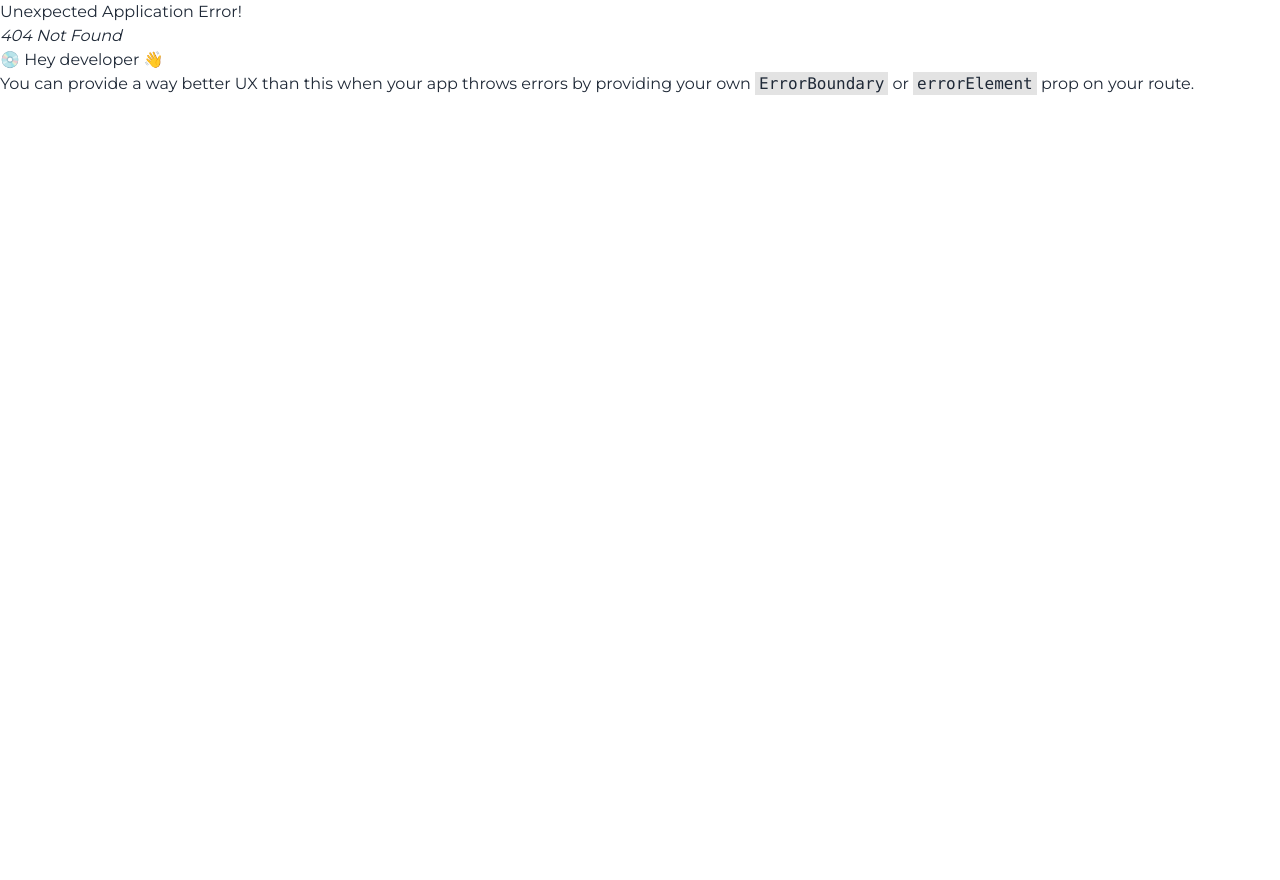
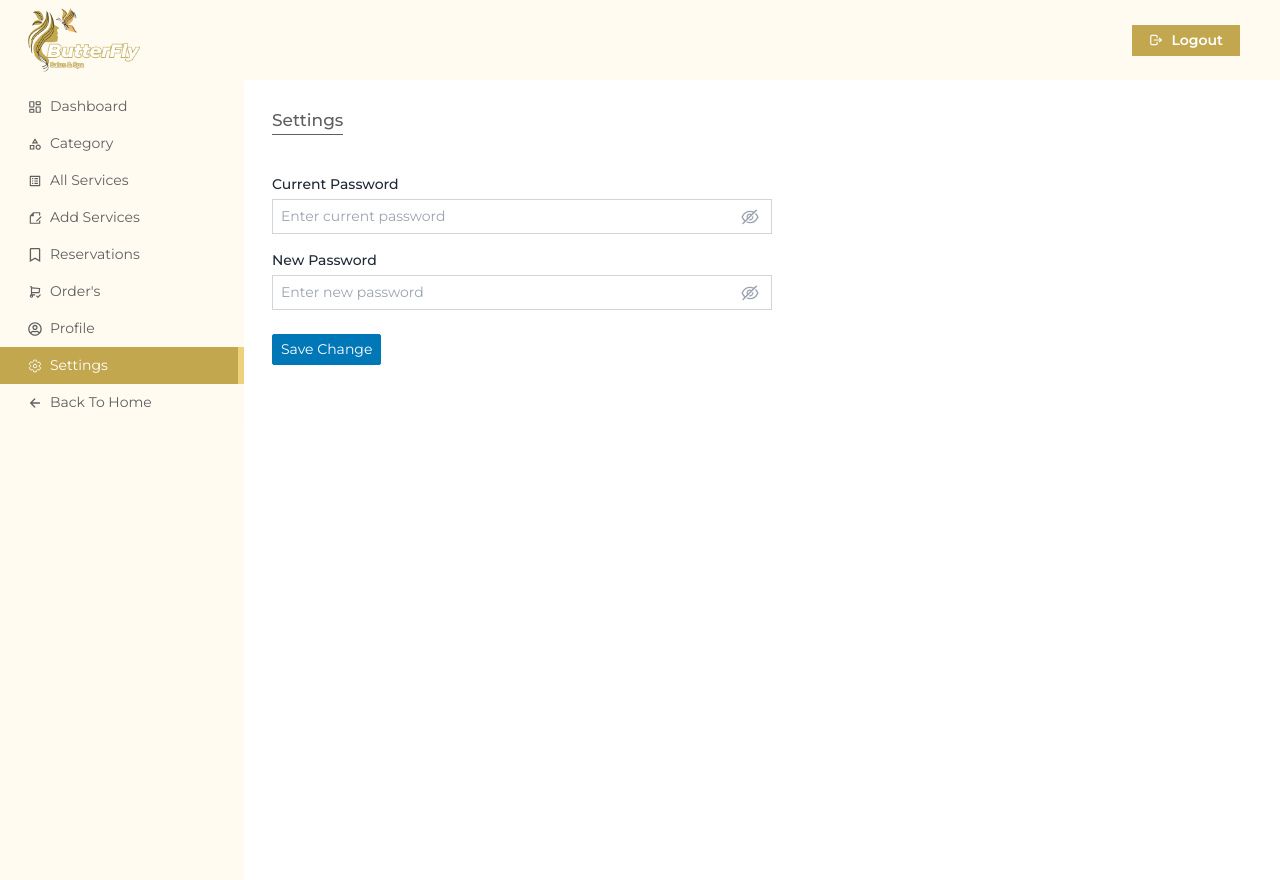
Before and after one commit to Electra51/butterfly-frontend, a React (Vite) app: page /dashboard/settings in a window 1280 px wide. Before the commit this address had no page. Before the commit the page ends 800 px from the top, so only its background shows below. Built offline with nearby package versions, Linux system fonts and the light colour scheme.

Commit message:
password change features

```diff
--- a/src/Pages/DashboardPage/ProfilePage/Profile.jsx
+++ b/src/Pages/DashboardPage/ProfilePage/Profile.jsx
@@ -135,7 +135,7 @@ const Profile = () => {
         <div className="m-2">
           <CommonDashboardHeader title={"User Details"} />
           {userDetails ? (
-            <div className="max-w-[1000px] my-4 px-1">
+            <div className="max-w-[1000px] my-6 px-1">
               {isEditMode ? (
                 <div className="py-2">
                   <div className="rounded-sm flex justify-normal items-start gap-10">
--- /dev/null
+++ b/src/Pages/DashboardPage/SettingPage/Setting.jsx
@@ -0,0 +1,117 @@
+import React, { useState } from "react";
+import CommonDashboardHeader from "../../../Components/Common/CommonDashboardHeader";
+import { AiOutlineEye, AiOutlineEyeInvisible } from "react-icons/ai";
+import axios from "axios";
+import toast from "react-hot-toast";
+
+const Setting = () => {
+  const userData = JSON.parse(localStorage.getItem("user-token"));
+  const [show, setShow] = useState(false);
+  const [oldPassword, setOldPassword] = useState("");
+  const [newPassword, setNewPassword] = useState("");
+  const [loading, setLoading] = useState(false);
+
+  const handleUpdatePassword = async () => {
+    if (!oldPassword || !newPassword) {
+      return toast.error("Both fields are required.");
+    }
+
+    try {
+      setLoading(true);
+      const response = await axios.put(
+        `http://localhost:8080/api/v1/auth/change-password/${userData?.user?.email}`,
+        { oldPassword, newPassword },
+        {
+          headers: { "Content-Type": "application/json" },
+        }
+      );
+
+      toast.success(response.data.message || "Password updated successfully!");
+      setOldPassword("");
+      setNewPassword("");
+    } catch (error) {
+      toast.error(error.response?.data?.error || "Failed to update password");
+    } finally {
+      setLoading(false);
+    }
+  };
+
+  return (
+    <div className="m-2">
+      <CommonDashboardHeader title={"Settings"} />
+      <div className="my-6 w-[1000px]">
+        <div className="w-1/2">
+          {/* Current Password */}
+          <div className="form-control">
+            <label
+              htmlFor="oldPassword"
+              className="font-medium text-[14px] mt-4">
+              Current Password
+            </label>
+            <div className="relative">
+              <input
+                type={show ? "text" : "password"}
+                placeholder="Enter current password"
+                id="oldPassword"
+                value={oldPassword}
+                onChange={(e) => setOldPassword(e.target.value)}
+                className="border border-gray-300 px-2 py-1.5 text-[14px] w-full mt-1 placeholder:text-[14px]"
+              />
+              {show ? (
+                <AiOutlineEye
+                  className="absolute top-3 right-3 text-xl text-gray-600 cursor-pointer"
+                  onClick={() => setShow(!show)}
+                />
+              ) : (
+                <AiOutlineEyeInvisible
+                  className="absolute top-3 right-3 text-xl text-gray-400 cursor-pointer"
+                  onClick={() => setShow(!show)}
+                />
+              )}
+            </div>
+          </div>
+
+          {/* New Password */}
+          <div className="form-control">
+            <label
+              htmlFor="newPassword"
+              className="font-medium text-[14px] mt-4">
+              New Password
+            </label>
+            <div className="relative">
+              <input
+                type={show ? "text" : "password"}
+                placeholder="Enter new password"
+                id="newPassword"
+                value={newPassword}
+                onChange={(e) => setNewPassword(e.target.value)}
+                className="border border-gray-300 px-2 py-1.5 text-[14px] w-full mt-1 placeholder:text-[14px]"
+              />
+              {show ? (
+                <AiOutlineEye
+                  className="absolute top-3 right-3 text-xl text-gray-600 cursor-pointer"
+                  onClick={() => setShow(!show)}
+                />
+              ) : (
+                <AiOutlineEyeInvisible
+                  className="absolute top-3 right-3 text-xl text-gray-400 cursor-pointer"
+                  onClick={() => setShow(!show)}
+                />
+              )}
+            </div>
+          </div>
+
+          {/* Save Button */}
+          <button
+            className="bg-[#0077B6] hover:bg-[#76C4EB] border border-[#0077B6] text-white text-[14px] rounded-sm px-2 py-1 mt-6"
+            onClick={handleUpdatePassword}
+            disabled={loading}>
+            {loading ? "Updating..." : "Save Change"}
+          </button>
+        </div>
+      </div>
+    </div>
+  );
+};
+
+export default Setting;
--- a/src/Routes/Route.jsx
+++ b/src/Routes/Route.jsx
@@ -15,6 +15,7 @@ import DashboardService from "../Pages/DashboardPage/ServicePage/DashboardServic
 import BookingPerService from "../Pages/ServicesPage/BookingPerService";
 import Profile from "../Pages/DashboardPage/ProfilePage/Profile";
 import Reservation from "../Pages/DashboardPage/ReservationPage/Reservation";
+import Setting from "../Pages/DashboardPage/SettingPage/Setting";
 
 export const router = createBrowserRouter([
   {
@@ -74,6 +75,10 @@ export const router = createBrowserRouter([
         path: "/dashboard/reservations",
         element: <Reservation />,
       },
+      {
+        path: "/dashboard/settings",
+        element: <Setting />,
+      },
     ],
   },
   {
```
